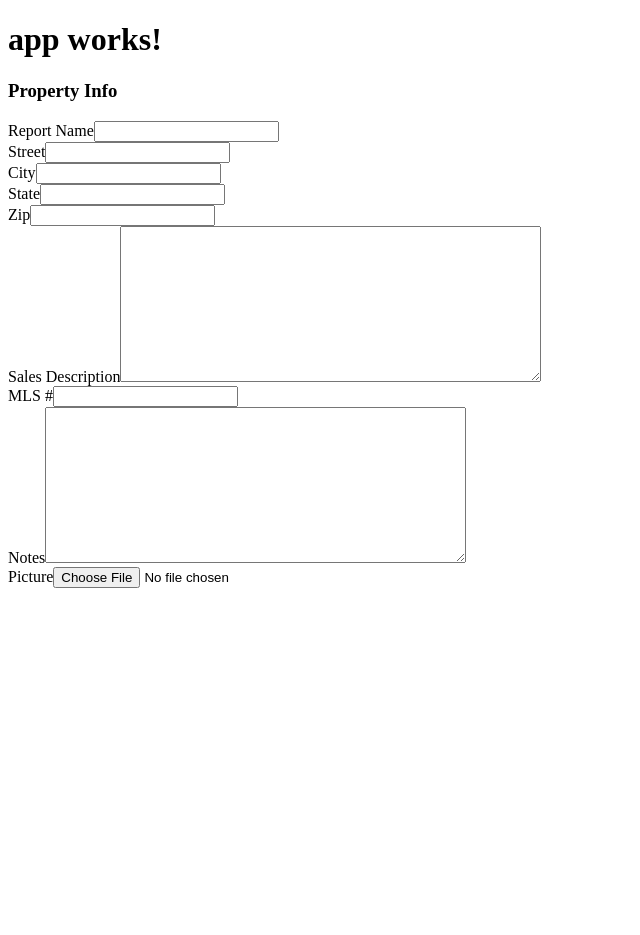
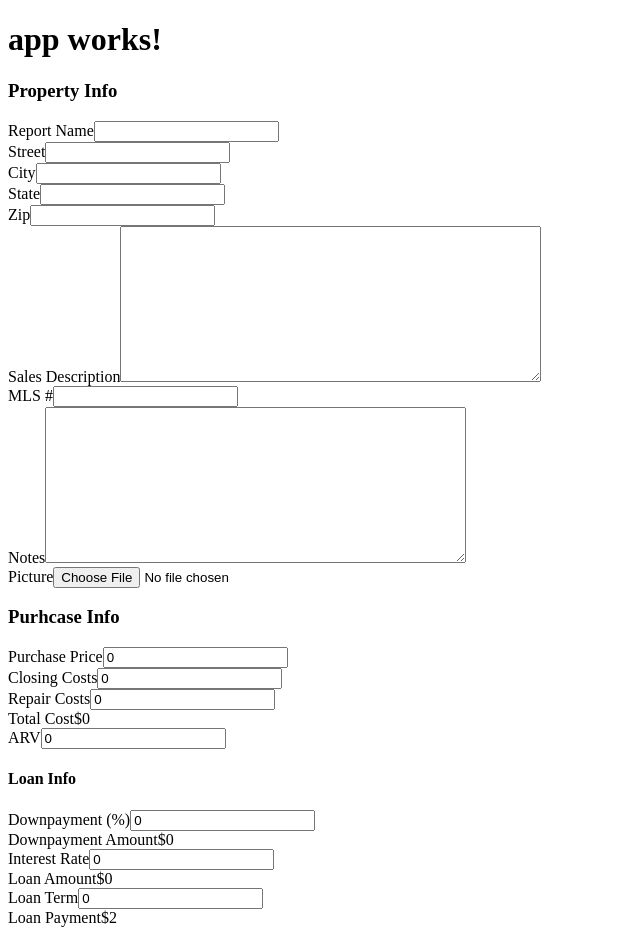
Before and after one commit to jheckjr/re-calculator, an Angular app: page / in a window 1280 px wide. Shown: the whole page, without its empty margins (0-640 px from the left). Before the commit the page ends 800 px from the top, so only its background shows below. Built offline with nearby package versions, Linux system fonts and the light colour scheme.

Commit message:
Add page display without data flow

```diff
--- a/src/app/app.component.html
+++ b/src/app/app.component.html
@@ -2,3 +2,4 @@
   {{title}}
 </h1>
 <app-property-info></app-property-info>
+<app-purchase-info></app-purchase-info>
--- a/src/app/purchase-info/purchase-info.component.html
+++ b/src/app/purchase-info/purchase-info.component.html
@@ -1,3 +1,59 @@
-<p>
-  purchase-info works!
-</p>
+<h3>Purhcase Info</h3>
+<form [formGroup]="purchaseInfoForm" novalidate>
+  <div class="form-group required">
+    <label for="purchasePrice">Purchase Price</label>
+    <input type="number" min="0" formControlName="purchasePrice"
+      name="purchasePrice" [(ngModel)]="purchaseInfo.purchasePrice" />
+  </div>
+  <div class="form-group required">
+    <label for="closingCosts">Closing Costs</label>
+    <input type="number" min="0" formControlName="closingCosts"
+      name="closingCosts" [(ngModel)]="purchaseInfo.closingCosts" />
+  </div>
+  <div class="form-group required">
+    <label for="repairCosts">Repair Costs</label>
+    <input type="number" min="0" formControlName="repairCosts"
+      name="repairCosts" [(ngModel)]="purchaseInfo.repairCosts" />
+  </div>
+
+  <div>
+    <span>Total Cost</span>
+    <span>$0</span><!--toFixed(0)-->
+  </div>
+
+  <div class="form-group required">
+    <label for="arv">ARV</label>
+    <input type="number" min="0" formControlName="arv"
+      name="arv" [(ngModel)]="purchaseInfo.arv" />
+  </div>
+
+  <h4>Loan Info</h4>
+
+  <div class="form-group required">
+    <label for="downPmtPct">Downpayment (%)</label>
+    <input type="number" min="0" formControlName="downPmtPct"
+      name="downPmtPct" [(ngModel)]="purchaseInfo.loanInfo.downPmtPct" />
+  </div>
+  <div>
+    <span>Downpayment Amount</span>
+    <span>$0</span>
+  </div>
+  <div class="form-group required">
+    <label for="interestRate">Interest Rate</label>
+    <input type="number" min="0" formControlName="interestRate"
+      name="interestRate" [(ngModel)]="purchaseInfo.loanInfo.interestRate" />
+  </div>
+  <div>
+    <span>Loan Amount</span>
+    <span>$0</span>
+  </div>
+  <div class="form-group required">
+    <label for="loanTerm">Loan Term</label>
+    <input type="number" min="0" formControlName="loanTerm"
+      name="loanTerm" [(ngModel)]="purchaseInfo.loanInfo.loanTerm" />
+  </div>
+  <div>
+    <span>Loan Payment</span>
+    <span>$2</span>
+  </div>
+</form>
--- a/src/app/purchase-info/purchase-info.component.ts
+++ b/src/app/purchase-info/purchase-info.component.ts
@@ -1,4 +1,9 @@
 import { Component, OnInit } from '@angular/core';
+import { FormGroup,
+  FormBuilder,
+  FormControl,
+  Validators } from '@angular/forms';
+import { PurchaseInfo } from '../models';
 
 @Component({
   selector: 'app-purchase-info',
@@ -6,8 +11,33 @@ import { Component, OnInit } from '@angular/core';
   styleUrls: ['./purchase-info.component.css']
 })
 export class PurchaseInfoComponent implements OnInit {
+  private purchaseInfoForm: FormGroup;
+  private purchaseInfo: PurchaseInfo;
 
-  constructor() { }
+  constructor(private formBuilder: FormBuilder) {
+    this.purchaseInfoForm = this.formBuilder.group({
+      'purchasePrice': [undefined, Validators.required],
+      'closingCosts': [undefined, Validators.required],
+      'repairCosts': [undefined, Validators.required],
+      'arv': [undefined, Validators.required],
+      'downPmtPct': [undefined, Validators.required],
+      'interestRate': [undefined, Validators.required],
+      'loanTerm': [undefined, Validators.required]
+    });
+
+    // TODO: Remove temporary stub
+    this.purchaseInfo = {
+      purchasePrice: 0,
+      closingCosts: 0,
+      repairCosts: 0,
+      arv: 0,
+      loanInfo: {
+        downPmtPct: 0,
+        interestRate: 0,
+        loanTerm: 0
+      }
+    };
+  }
 
   ngOnInit() {
   }
--- a/src/app/reducers/index.ts
+++ b/src/app/reducers/index.ts
@@ -1 +1 @@
-export * from './prop-info.reducer';
+export * from './property-info.reducer';
```
Also changed, not shown: src/app/models/purchase-info.model.ts (+11 -0 lines).
